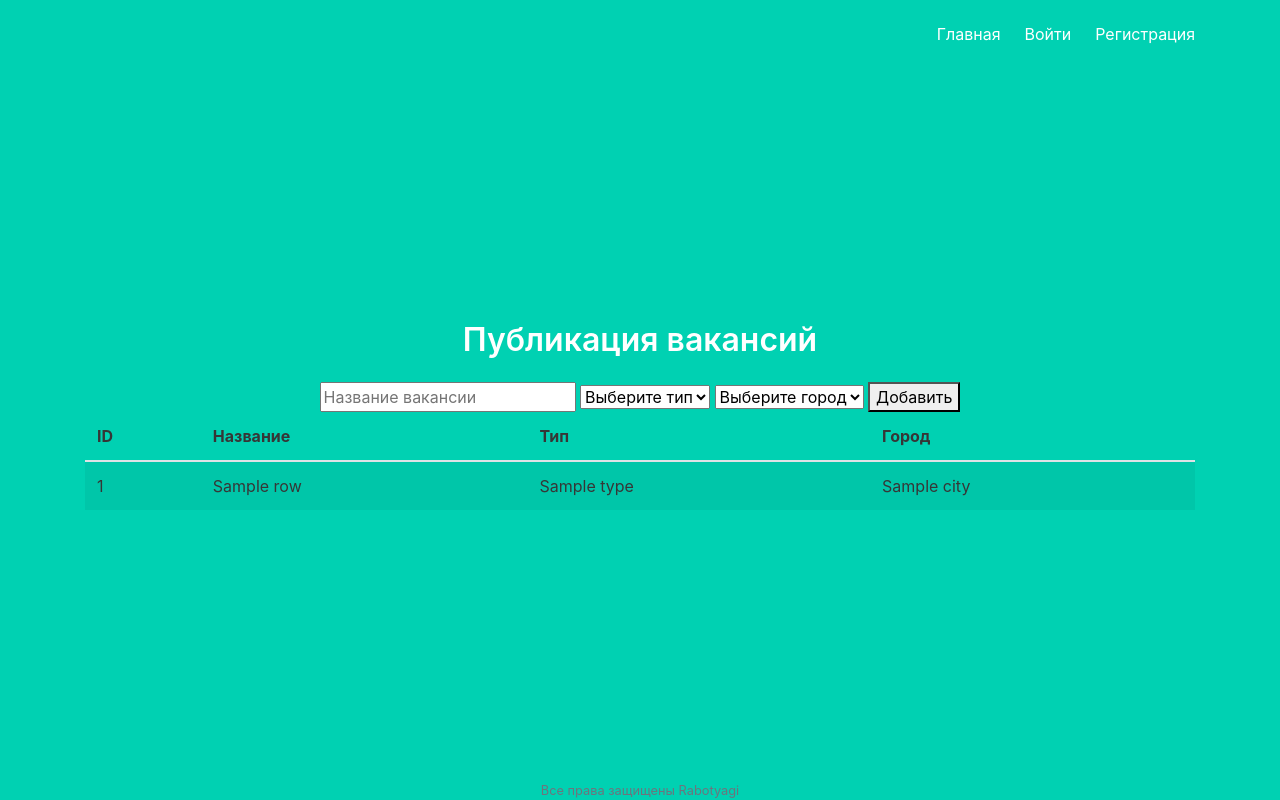
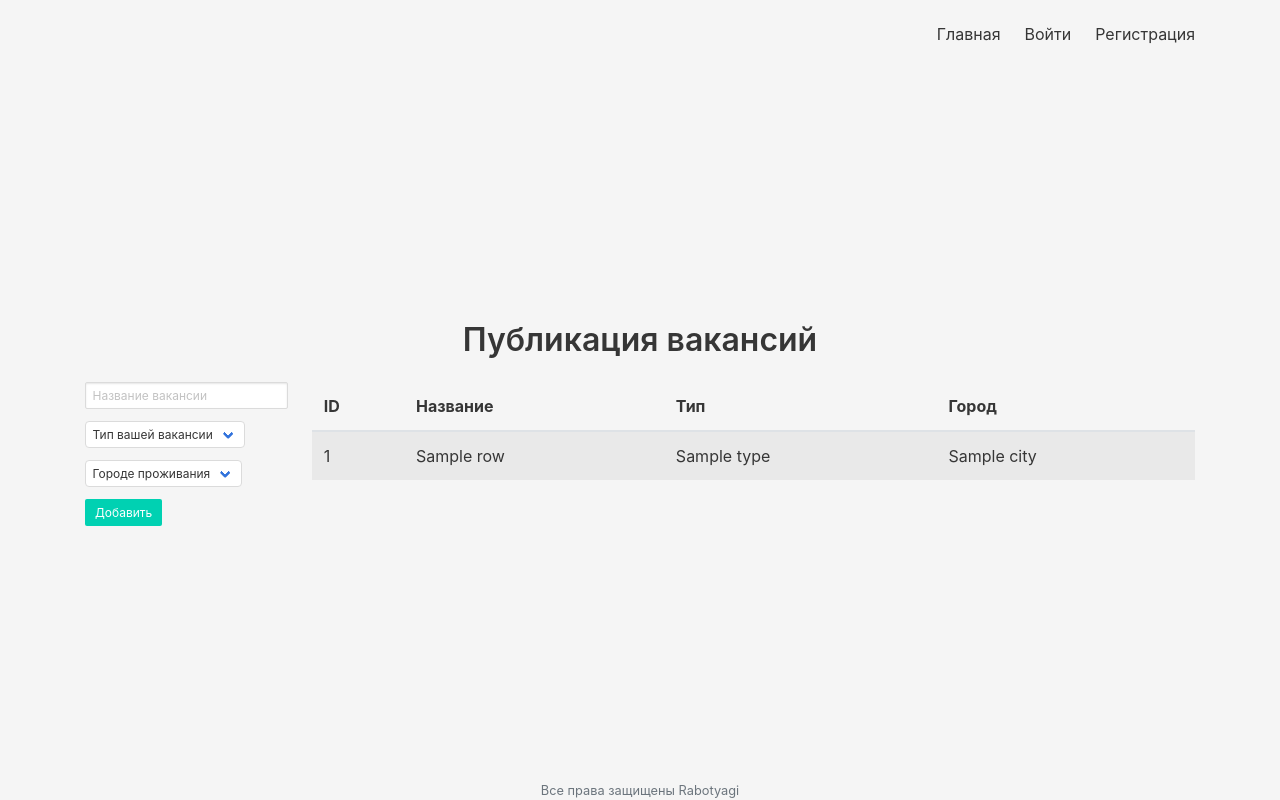
Before and after one commit to ttoktassynov/rabotyagi, a Python web app: template templates/openings.html in a window 1280 px wide. Run offline with Jinja, Linux system fonts and the light colour scheme; the template is opened without the code that fills it: most values are stand-ins (such as "Sample title", 1, 10 or a date in 2020); some libraries are stand-ins or nearby versions.

Commit message:
added table for openings

```diff
--- /dev/null
+++ b/static/styles.css
@@ -0,0 +1,4 @@
+.bg-img
+{
+    background-image: url('/static/b.jpg');
+}
--- a/templates/base.html
+++ b/templates/base.html
@@ -5,14 +5,14 @@
     <meta charset="utf-8">
     <meta http-equiv="X-UA-Compatible" content="IE=edge">
     <meta name="viewport" content="width=device-width, initial-scale=1">
-    <title>Flask Auth Example</title>
+    <title>Rabotyagi</title>
+    <link href="/static/styles.css" rel="stylesheet">
     <link rel="stylesheet" href="https://cdnjs.cloudflare.com/ajax/libs/bulma/0.7.2/css/bulma.min.css" />
     <link href="https://maxcdn.bootstrapcdn.com/bootstrap/4.1.3/css/bootstrap.min.css" rel="stylesheet">
-    <link href="/static/styles.css" rel="stylesheet">
 </head>
 
 <body>
-    <section class="hero is-primary is-fullheight">
+    <section class="hero is-light is-fullheight">
 
         <div class="hero-head">
             <nav class="navbar">
@@ -62,6 +62,7 @@
                {% block content %}
                {% endblock %}
             </div>
+
         </div>
         <footer class="small text-center text-muted">
             Все права защищены <a href="#">Rabotyagi</a>
--- a/templates/openings.html
+++ b/templates/openings.html
@@ -4,27 +4,49 @@
 <h1 class="title">
   Публикация вакансий
 </h1>
+<div class="columns">
+    <div class="column is-one-fifth">
+        <form action="/openings" method="post">
+            <div class="field">
+                <div class="control">
 
+                        <input class="input is-small" name="name" placeholder="Название вакансии" type="text">
 
-<form action="/openings" method="post">
-    <input name="name" placeholder="Название вакансии" type="text">
-
+                </div>
+            </div>
+            <div class="field">
+                <div class="control">
+                    <div class="select is-small">
                         <select name="types">
-        <option>Выберите тип</option>
+                            <option>Тип вашей вакансии</option>
                             {% for type in types %}
                             <option>{{type["type"]}}</option>
                             {% endfor %}
                         </select>
+                    </div>
+                </div>
+            </div>
+            <div class="field">
+                <div class="control">
+                    <div class="select is-small">
                         <select name="cities">
-        <option>Выберите город</option>
+                            <option>Городе проживания</option>
                             {% for city in cities %}
                             <option>{{city["city"]}}</option>
                             {% endfor %}
                         </select>
-    <button>Добавить</button>
-</form>
+                    </div>
+                </div>
+            </div>
+
+                <div class="control">
+                    <button class="button is-primary is-small">Добавить</button>
+                </div>
 
 
+        </form>
+    </div>
+    <div class="column">
         <table class="table table-striped">
             <thead>
                 <tr>
@@ -45,6 +67,10 @@
                     {% endfor %}
                 </tbody>
         </table>
+    </div>
+</div>
+
+
 
 
 
```
Also changed, not shown: templates/index.html (+11 -0 lines), templates/login.html (+5 -5 lines), templates/signup.html (+5 -5 lines), static/b.jpg (added). Lines whose indentation alone changed are shown as unchanged.
